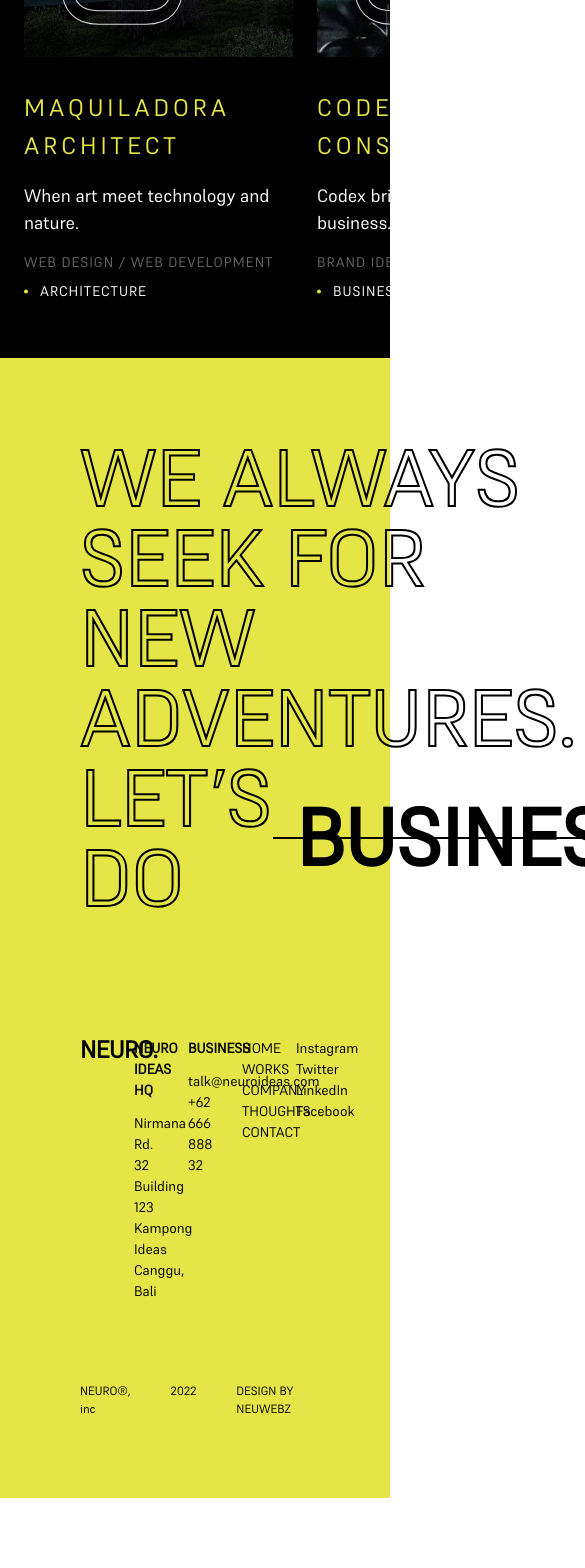
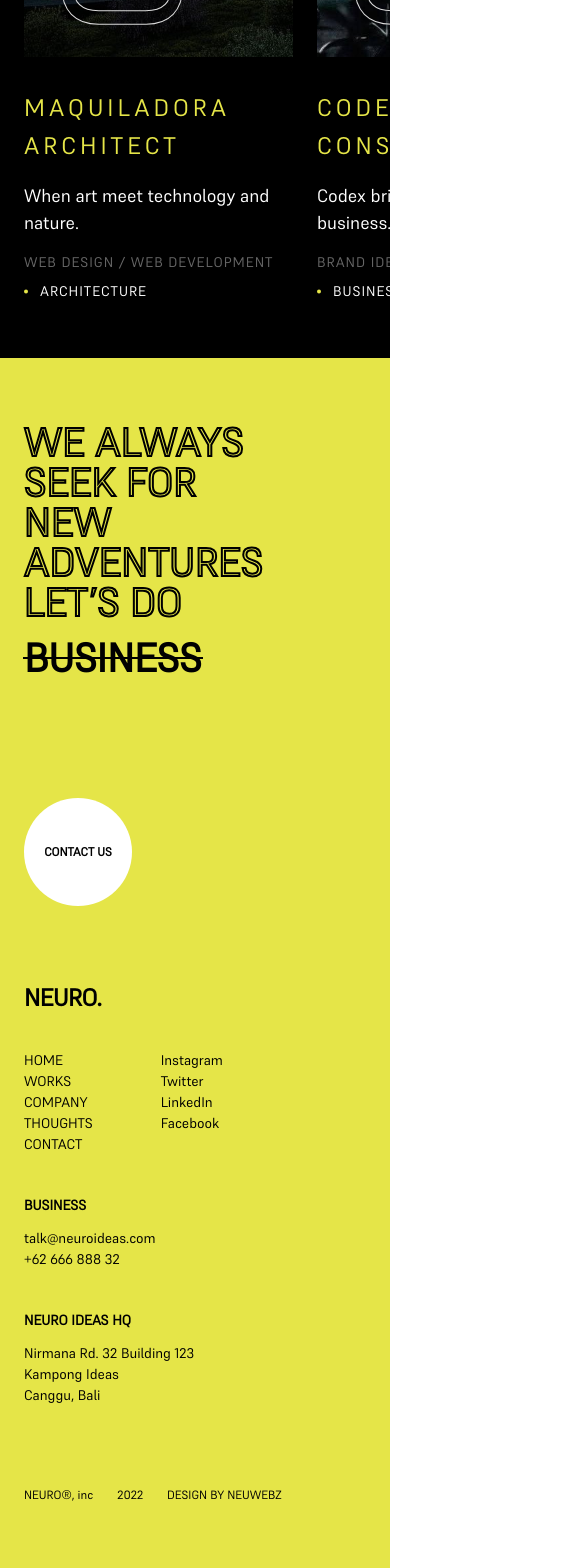
Before and after one commit to mosikkaa/NextProject, a Next.js app in the folder my-app/: page / in a window 390 px wide. Shown: the part 2089-3657 px from the top of the page, 585 px wide, since content can reach past the window. Before the commit the page ends 3587 px from the top, so only its background shows below. Built offline with nearby package versions, Linux system fonts and the light colour scheme.

Commit message:
responsive (footer)

```diff
--- a/my-app/app/components/atoms/CtaFooter/CtaFooter.tsx
+++ b/my-app/app/components/atoms/CtaFooter/CtaFooter.tsx
@@ -2,40 +2,38 @@ import FooterColumn from "../FooterColumn/FooterColumn"
 
 const CtaFooter = () => {
   return (
-    <footer className="grid grid-cols-5 gap-10 mt-30">
-      <div className="font-[Supreme] font-extrabold text-[24px] leading-[100%] tracking-[-0.4px] align-middle">
-  NEURO.
-</div>
+    <footer className="mt-20 grid grid-cols-1 sm:grid-cols-2 lg:grid-cols-5 gap-10">
 
+      <div className="order-1 font-[Supreme] font-extrabold text-[24px] leading-[100%] tracking-[-0.4px]"> NEURO.</div>
+
+      <div className="order-5 sm:order-2">
         <FooterColumn
           title="NEURO IDEAS HQ"
           items={[
             "Nirmana Rd. 32 Building 123",
             "Kampong Ideas",
             "Canggu, Bali",
-        ]}
-      />
+          ]}/>
+      </div>
 
+      <div className="order-4 sm:order-3">
         <FooterColumn
           title="BUSINESS"
-        items={["talk@neuroideas.com", "+62 666 888 32"]}
-      />
+          items={["talk@neuroideas.com", "+62 666 888 32"]}/>
+      </div>
 
-      <FooterColumn
-        items={["HOME", "WORKS", "COMPANY", "THOUGHTS", "CONTACT"]}
-      />
+      <div className="order-2 sm:order-4 lg:order-4 flex flex-wrap lg:flex-nowrap gap-[68px]">
+        <FooterColumn items={["HOME", "WORKS", "COMPANY", "THOUGHTS", "CONTACT"]}/>
+        <FooterColumn items={["Instagram", "Twitter", "LinkedIn", "Facebook"]}/>
+      </div>
 
-      <FooterColumn
-        items={["Instagram", "Twitter", "LinkedIn", "Facebook"]}
-      />
-
-      <div className="col-span-5 mt-10 text-[12px] flex gap-10">
+      <div className="order-6 sm:col-span-2 lg:col-span-5 mt-10 text-[12px] flex flex-wrap gap-6">
         <span>NEURO®, inc</span>
         <span>2022</span>
         <span>DESIGN BY NEUWEBZ</span>
       </div>
+
     </footer>
   )
 }
-
 export default CtaFooter
--- a/my-app/app/components/atoms/CtaTitle/CtaTitle.tsx
+++ b/my-app/app/components/atoms/CtaTitle/CtaTitle.tsx
@@ -1,27 +1,25 @@
 const CtaTitle = () => {
   return (
-    <h1 className="font-[Supreme] font-bold text-[80px] leading-[100%] uppercase text-left">
+    <h1 className="font-[Supreme] font-bold uppercase text-left leading-[100%] text-[40px] sm:text-[56px] lg:text-[80px]">
 
       <span className="block text-transparent [-webkit-text-stroke:2px_black] font-normal">
-        WE ALWAYS SEEK FOR
+        <span className="block sm:inline">WE ALWAYS</span>
+        <span className="block sm:inline sm:ml-2">SEEK FOR</span>
       </span>
 
-      <span className="block text-transparent [-webkit-text-stroke:2px_black] font-normal">
-        NEW ADVENTURES.
-      </span>
+      <span className="block text-transparent [-webkit-text-stroke:2px_black] font-normal"> NEW </span>
 
-      <div className="flex items-center gap-6">
-        <span className="text-transparent [-webkit-text-stroke:2px_black] font-normal">
-          LET’S DO
-        </span>
+      <span className="block text-transparent [-webkit-text-stroke:2px_black] font-normal"> ADVENTURES </span>
 
-        <span className="relative inline-block text-black font-bold">
-          BUSINESS
-          <span className="absolute left-1/2 top-1/2 w-[400px] h-[2px] bg-black -translate-x-1/2 -translate-y-1/2"></span>
+      <div className="flex flex-wrap items-center gap-4">
+        <span className="block text-transparent [-webkit-text-stroke:2px_black] font-normal"> LET’S DO </span>
+
+        <span className="relative inline-block text-black font-bold"> BUSINESS
+          <span className="absolute left-1/2 top-1/2 w-[180px] sm:w-[260px] lg:w-[400px] h-[2px] bg-black -translate-x-1/2 -translate-y-1/2" />
         </span>
       </div>
-
     </h1>
   )
 }
+
 export default CtaTitle
--- a/my-app/app/components/molecules/CtaSection/CtaSection.tsx
+++ b/my-app/app/components/molecules/CtaSection/CtaSection.tsx
@@ -6,12 +6,11 @@ import CtaFooter from "../../atoms/CtaFooter/CtaFooter"
 
 const CtaSection = () => {
   return (
-    <section className="bg-[#E5E548] px-20 py-20 font-[Supreme] w-full">
-      <div className="flex justify-between items-start">
+    <section className="bg-[#E5E548] px-6 py-16 sm:px-10 lg:px-20 font-[Supreme] w-full">
+      <div className="flex flex-col lg:flex-row lg:justify-between lg:items-start gap-10">
         <CtaTitle />
         <CtaButton text="CONTACT US" />
       </div>
-
       <CtaFooter />
     </section>
   )
```
Lines whose indentation alone changed are shown as unchanged.
